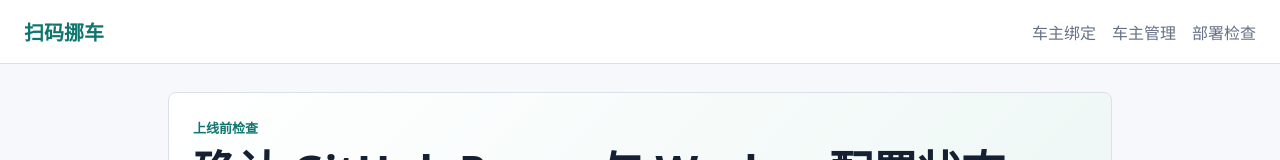
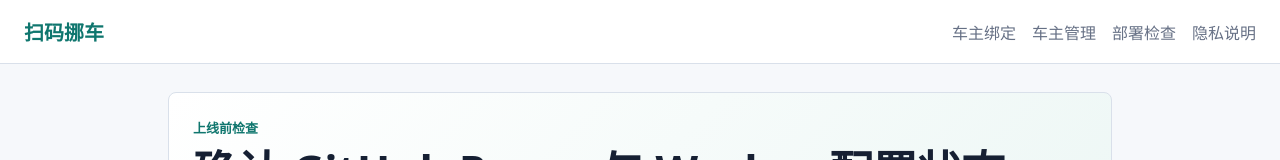
Before and after one commit to nanan910/move-car-mvp, a website: page public/setup.html in a window 1280 px wide. Shown: the top 160 px of the page. Drawn offline with Linux system fonts and the light colour scheme.

Commit message:
Update public/setup.html with privacy documentation

```diff
--- a/public/setup.html
+++ b/public/setup.html
@@ -13,6 +13,7 @@
         <a href="./index.html">车主绑定</a>
         <a href="./owner.html">车主管理</a>
         <a href="./setup.html">部署检查</a>
+        <a href="./privacy.html">隐私说明</a>
       </nav>
     </header>
 
```
